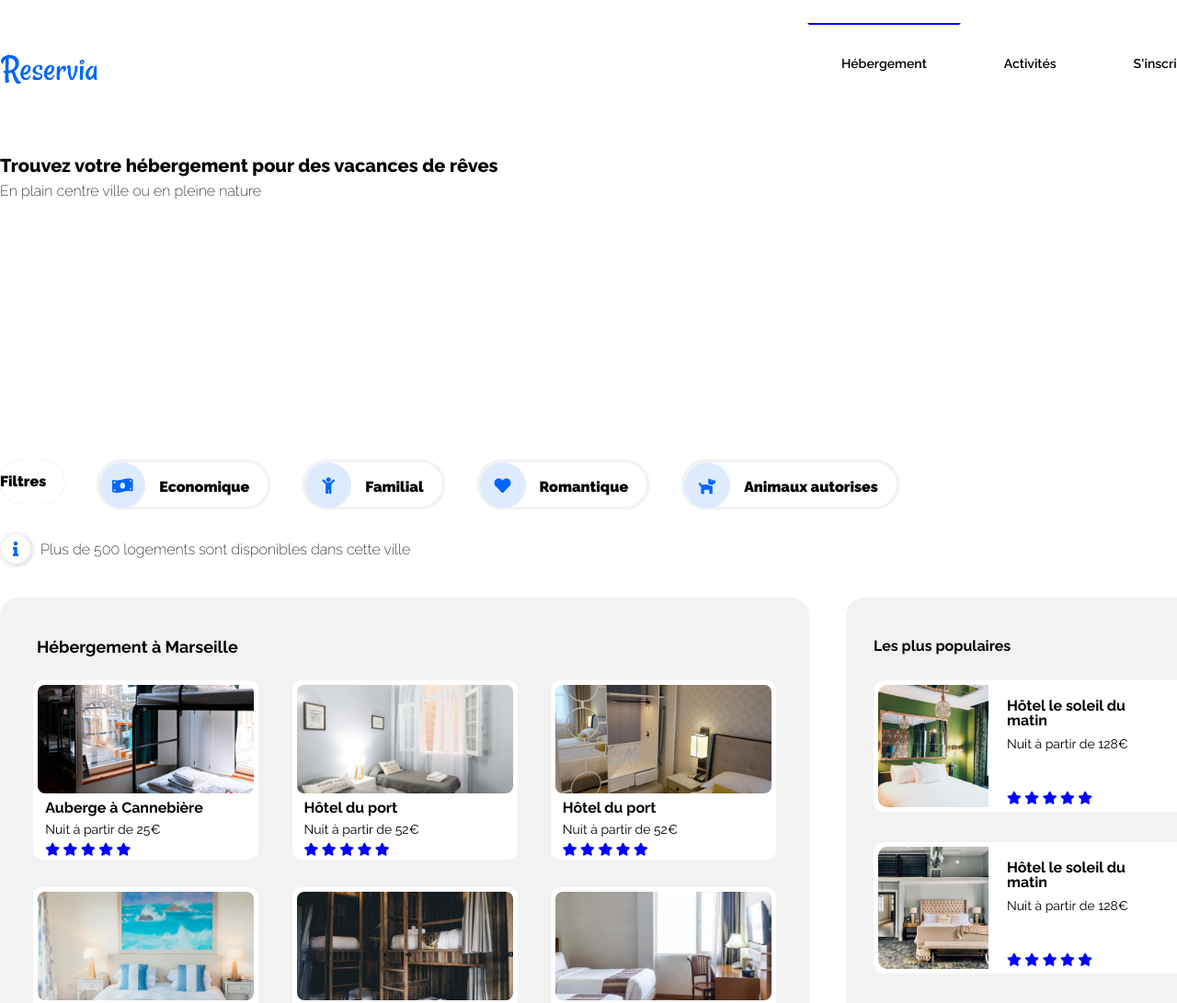
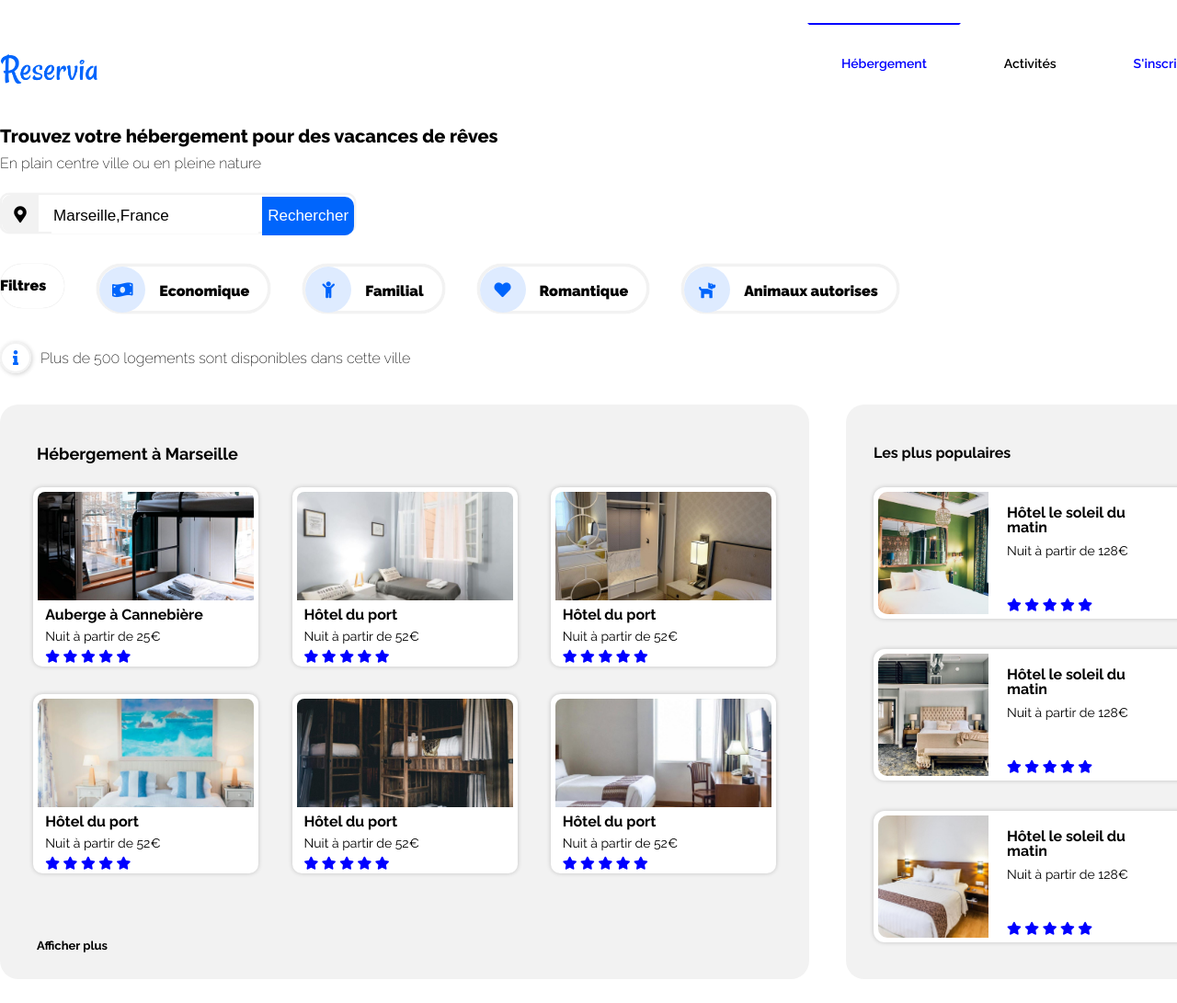
Before and after one commit to weijiangyang/weijiangyang-02-01032021, a plain HTML site: page projet2-weijiangyang/indext.html in a window 1280 px wide. Shown: the top 1091 px of the page at 92% size. Drawn offline with Linux system fonts and the light colour scheme.

Commit message:
update branch2

```diff
--- a/projet2-weijiangyang/indext.html
+++ b/projet2-weijiangyang/indext.html
@@ -19,13 +19,20 @@
         </p>
         <div class="catelogue">
             <ul>
-                <li><a href="#">Hébergement</a></li>
+                <li><a class='active-page' href="#">Hébergement</a></li>
                 <li><a href="#">Activités</a></li>
-                <li><a href="#">S'inscrire</a></li>
+                <li><a class='active-page' href="#">S'inscrire</a></li>
             </ul>
         </div>
         <h1>Trouvez votre hébergement pour des vacances de rêves</h1>
         <h2>En plain centre ville ou en pleine nature</h2>
+        <form action="#">
+            <a href="#"><i class="fas fa-map-marker-alt"></i></a>
+
+            <input type="text" value='Marseille,France'>
+            <input type="submit" value='Rechercher'>
+
+        </form>
         <ul class="filtre">
             <li>Filtres</li>
             <li><a href="#"> <i class="fas fa-money-bill-wave"></i>Economique</a></li>
--- a/projet2-weijiangyang/style.css
+++ b/projet2-weijiangyang/style.css
@@ -4,20 +4,22 @@
 display:table;
 clear:both;}
 a{text-decoration: none;color: black;}
-header a:visited{color:blue}
+/* header a:visited{color:blue} */
+header a.active-page{color:blue;}
 body{font-family: 'raleway';}
-header{width: 1340px;height: 650px;margin:auto;position:relative}
+header{width: 1340px;height: 440px;margin:auto;position:relative}
 header p.logo img{height: 50px;position:absolute;top:50px;}
 header div.catelogue{position:absolute;top:25px;right: 10px;}
 header div.catelogue ul li{float:left;margin-left: 10px;font-size: 14px;font-weight: 600;
     border:2px transparent solid;padding:35px;}
 
+
 header div.catelogue ul li:nth-child(1){border-top:2px blue solid;}
-header h1{position:absolute;top:170px;
+header h1{position:absolute;top:138px;
     font-weight: 800;font-size:20px;}
-header h2{position:absolute;top:200px;
+header h2{position:absolute;top:170px;
     font-weight: 200;font-size: 16px;}
-header ul.filtre{display:flex;position:absolute;top:500px}
+header ul.filtre{display:flex;position:absolute;top:287px}
 header ul.filtre li{height: 48px;
     border:3px #F2F2F2 solid;
     box-shadow: 0px 0px 1px rgba(0,0,0,0.2);
@@ -40,7 +42,7 @@ background-color:#DEEBFF;
 color:#0065FC;
 font-size: 18px;
 }
-h2.information{position:absolute;top:580px}
+h2.information{position:absolute;top:372px;}
 h2.information i{display:inline-block; width: 30px;height:30px;
 border:2px #f2f2f2 solid;
 box-shadow: 1px 1px 5px rgba(0,0,0,0.2);
@@ -54,8 +56,7 @@ section.hebergement{width: 1340px;margin:auto;display: flex;justify-content: spa
 .left h1{position:absolute;top:45px;left:40px;font-size:18px;border-radius: 20px;margin:auto;}
 .hebergement h2.afficher{position:absolute;bottom:30px;left:40px;font-size: 13px;font-family:'raleway'}
 div.left{width:880px;height: 625px;background-color:#F2F2F2;border-radius: 20px;position:relative;}
-/* carre de herbergement*/
-/* section-left */
+
 div.auberge-cannebiere,
 div.hotel-port,
 div.hotel-mouette,
@@ -68,6 +69,7 @@ div.hotel-amina
     background-color: white;
     /* margin-right: 35px; */
     margin-bottom: 30px;
+    box-shadow: 0 0 5px rgba(0,0,0,0.2);
 }
 div.auberge-cannebiere img,
 div.hotel-port img,
@@ -75,7 +77,7 @@ div.hotel-mouette img,
 div.hotel-mer img,
 div.auberge-panier img,
 div.hotel-amina img
-{width: 235px;border-radius: 8px;
+{width: 235px;border-radius: 8px 8px 0 0;
     margin-bottom: 8px;}
 div.auberge-cannebiere h2,
 div.hotel-port h2,
@@ -103,7 +105,8 @@ div.right{width:420px;height: 625px;background-color:#F2F2F2;border-radius: 20px
 .au-coeur-eau,
 .hotel-blanc-bleu
 {width:350px;margin:auto;border:5px white solid;border-radius:12px;
-    background-color: white;position: relative;margin-bottom:33px;}
+    background-color: white;position: relative;margin-bottom:33px;
+box-shadow: 0 0 5px rgba(0,0,0,0.2);}
 .hotel-soleil{margin-top: 90px;}
 .hotel-soleil img,
 .au-coeur-eau img,
@@ -241,3 +244,30 @@ footer div.assistance{width:33.333%;
     padding-top: 40px;
 
 }
+form {position:absolute;
+    top: 210px;
+height:40px;
+border:2px #f2f2f2 solid;
+border-radius: 10px;
+box-shadow: 0 0 1px rgba(0,0,0,0.2);
+}
+form input{border:none;
+font-size: 17px;
+font-weight: 400;
+line-height: 37px;}
+form input[type=submit]{background-color:#0065FC;
+color:white;
+line-height: 40px;
+border-radius: 0 10px 10px 0;
+}
+form  i{margin-right: 10px;
+    height: 29px;
+    width: 40px;
+    text-align: center;
+    line-height: 40px;
+    padding-top: 12px;
+
+    font-size: 18px;
+
+background-color:#f2f2f2;
+border-radius: 10px 0 0 10px;}
```
